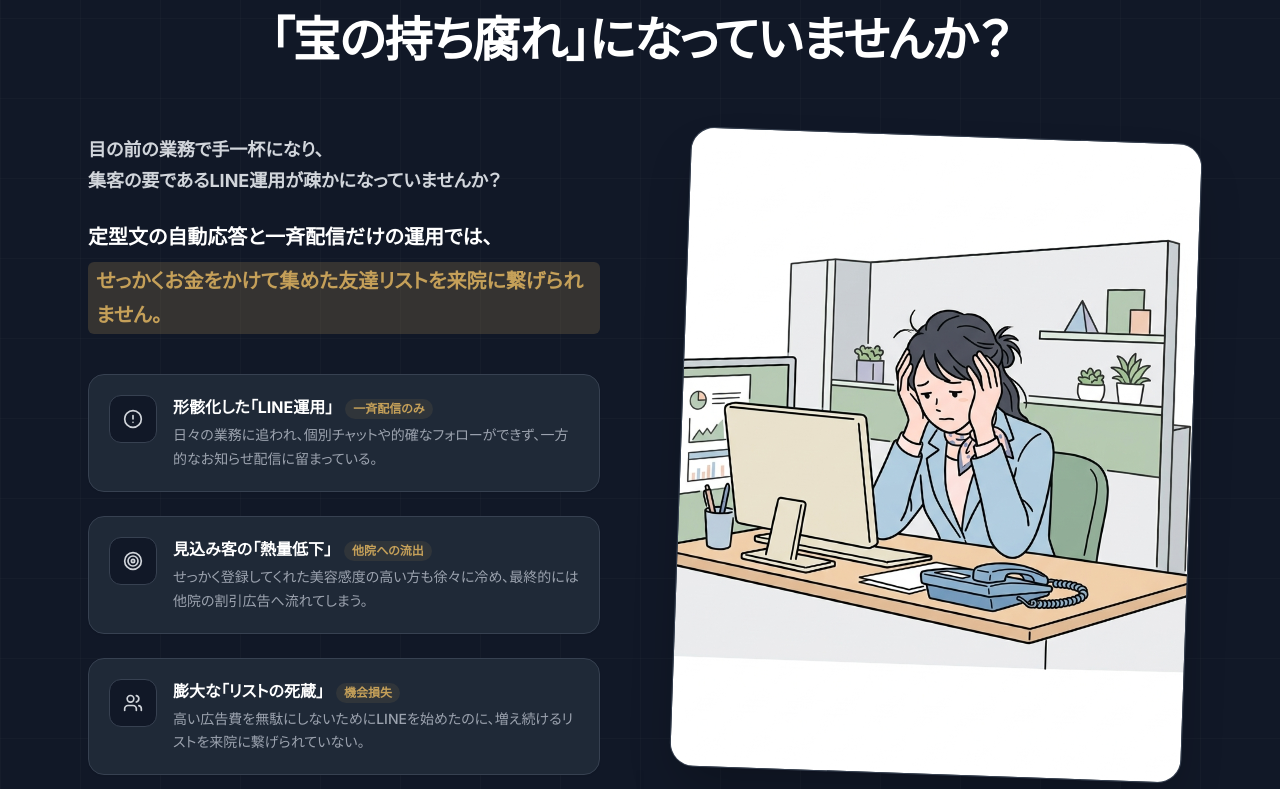
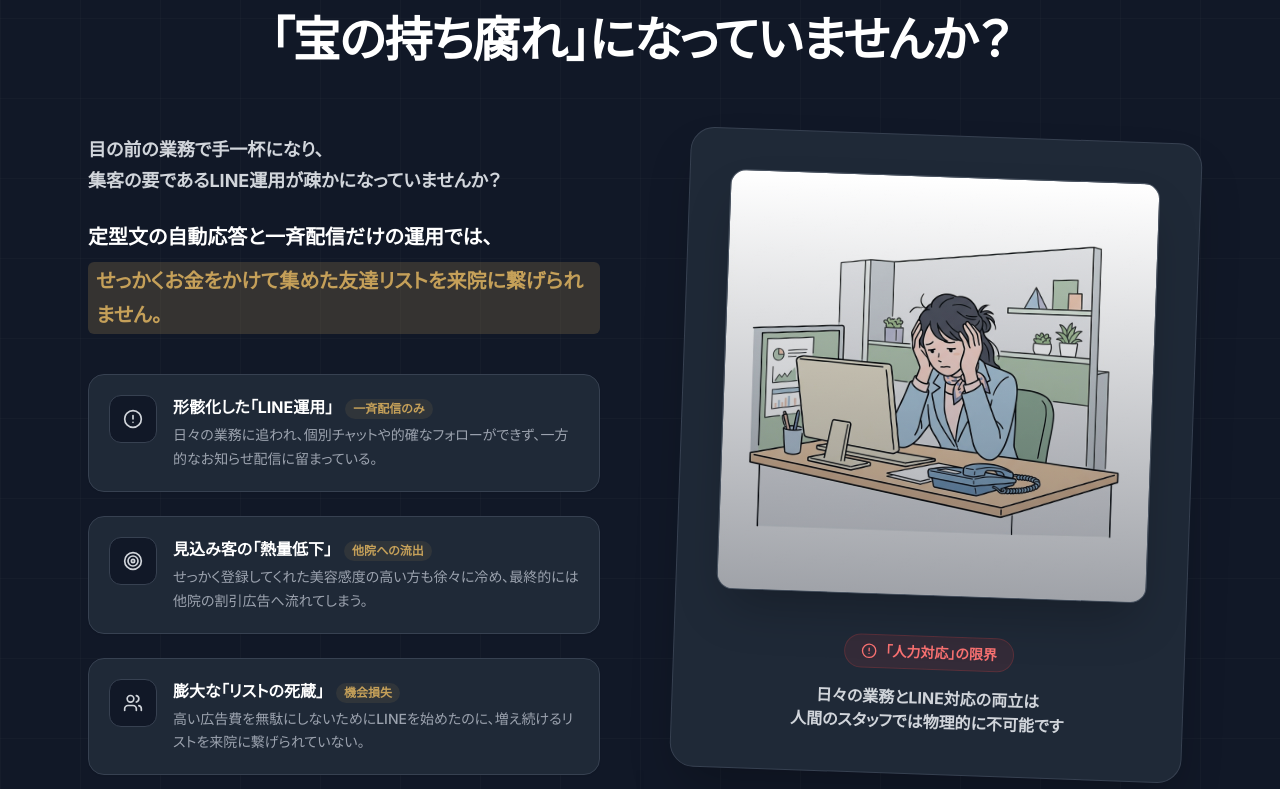
Before and after one commit to mikamishunpei/quicka-sdr-lp, a React (Vite) app: page /clinic in a window 1280 px wide. Shown: the part 1091-1880 px from the top of the page. Built offline with nearby package versions, Linux system fonts and the light colour scheme.

Commit message:
Adjust image layout to fit horizontal image within vertical frame elegantly

```diff
--- a/src/components/clinic/ClinicProblem.tsx
+++ b/src/components/clinic/ClinicProblem.tsx
@@ -101,12 +101,24 @@ export function ClinicProblem() {
 
             {/* Right content (Illustration) */}
             <div className="flex-1 relative w-full aspect-square lg:aspect-[4/5] max-w-lg mx-auto lg:max-w-none">
-              <div className="absolute inset-0 rounded-3xl overflow-hidden shadow-2xl border border-gray-700 rotate-2 hover:rotate-0 transition-transform duration-500 bg-gray-800">
-                <img
-                  src="/presentations/clinic/illustration_staff.png"
-                  alt="目の前の業務とLINE対応に追われるスタッフ"
-                  className="absolute inset-0 w-full h-full object-cover object-center"
-                />
+              <div className="absolute inset-0 rounded-3xl overflow-hidden shadow-2xl border border-gray-700 rotate-2 hover:rotate-0 transition-transform duration-500 bg-gray-800 flex flex-col items-center justify-center p-6 lg:p-10">
+                <div className="w-full rounded-2xl overflow-hidden border border-gray-600 shadow-2xl relative">
+                  <div className="absolute inset-0 bg-gradient-to-t from-gray-900/40 to-transparent z-10 pointer-events-none"></div>
+                  <img
+                    src="/presentations/clinic/illustration_staff.png"
+                    alt="目の前の業務とLINE対応に追われるスタッフ"
+                    className="w-full h-auto object-cover relative z-0"
+                  />
+                </div>
+                <div className="mt-8 lg:mt-10 text-center">
+                  <div className="inline-flex items-center justify-center gap-2 bg-red-500/10 border border-red-500/20 text-red-400 font-bold px-4 py-1.5 rounded-full text-sm mb-4">
+                    <AlertCircle className="w-4 h-4" />
+                    「人力対応」の限界
+                  </div>
+                  <p className="text-gray-300 text-sm lg:text-base font-bold leading-relaxed">
+                    日々の業務とLINE対応の両立は<br />人間のスタッフでは物理的に不可能です
+                  </p>
+                </div>
               </div>
             </div>
           </div>
```
